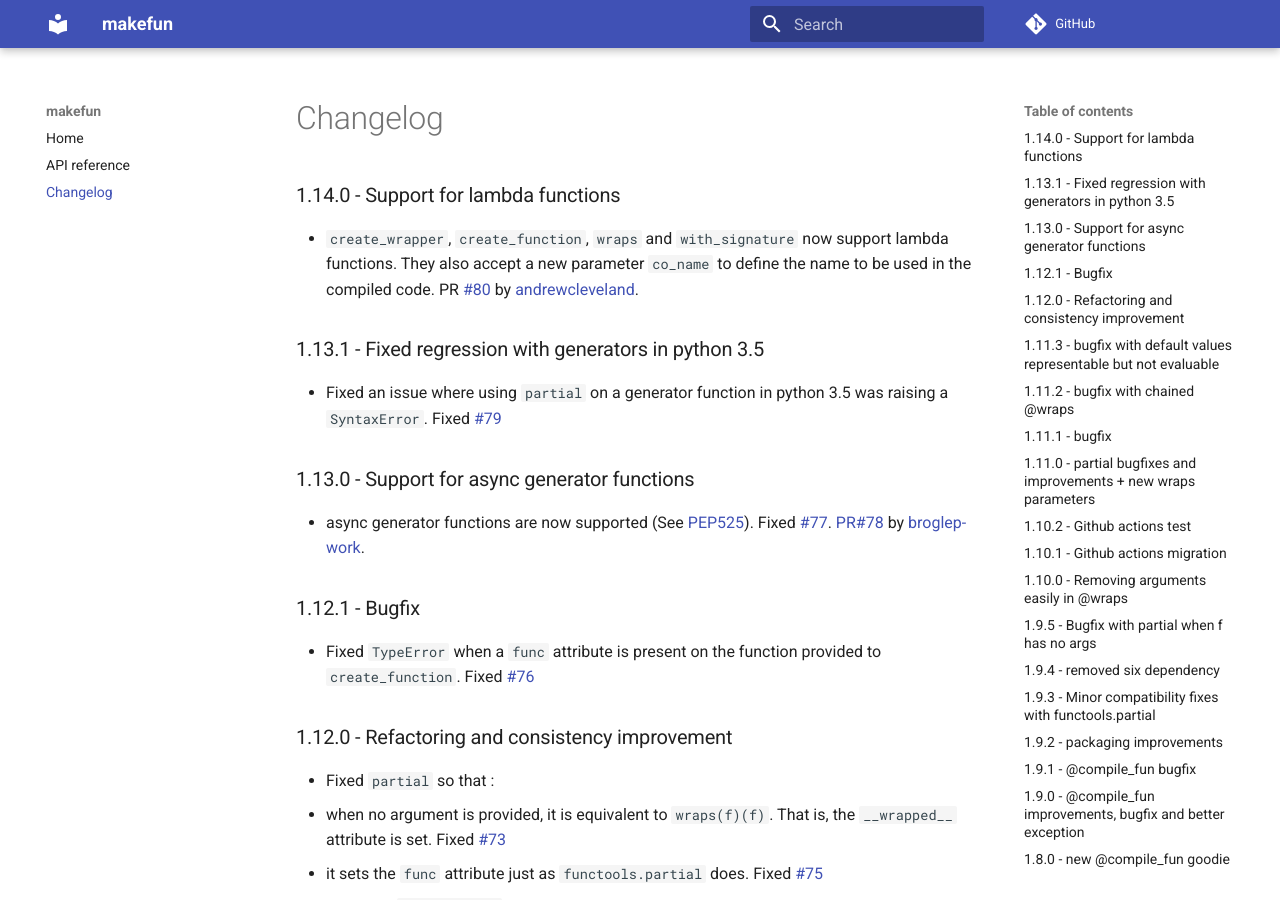
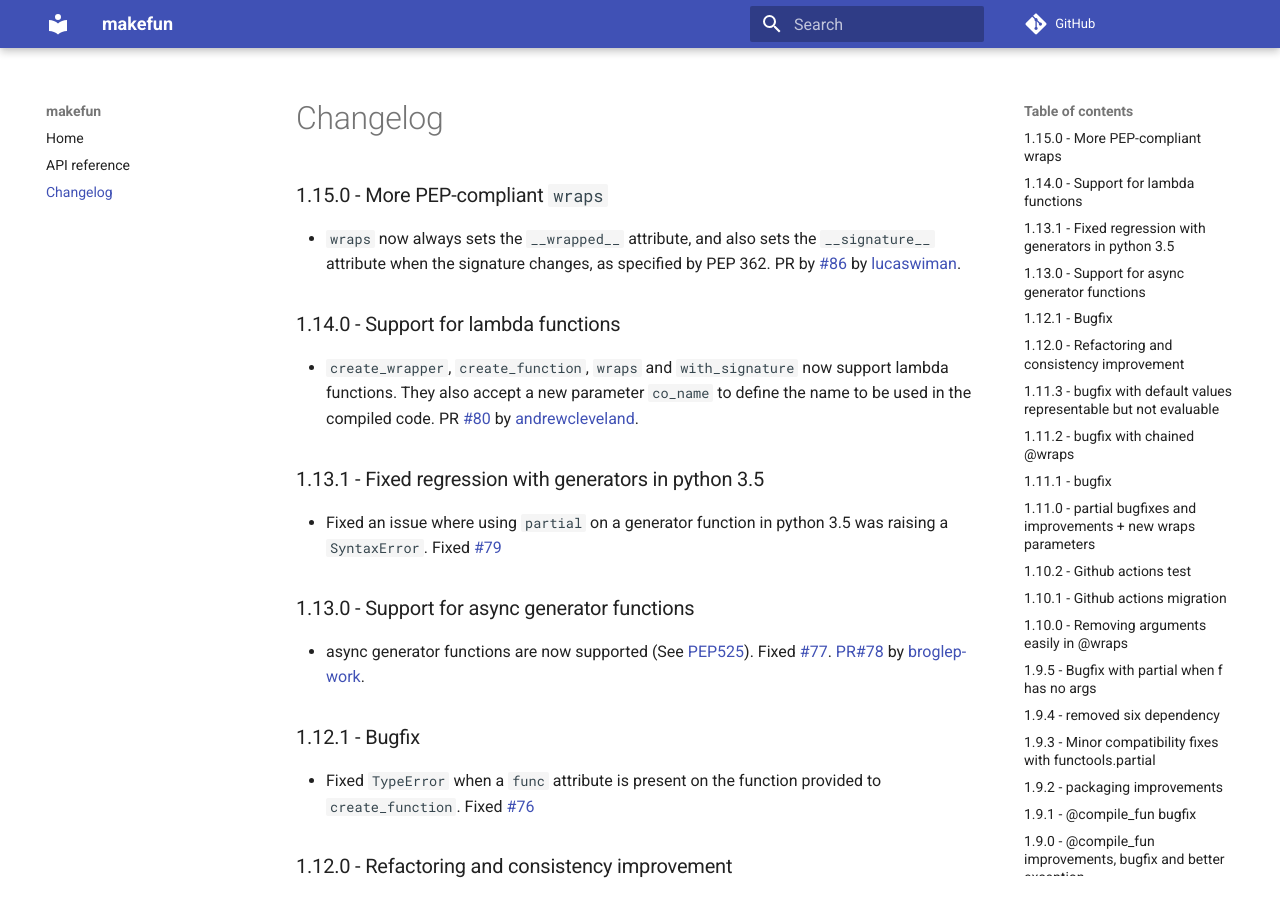
Before and after one commit to smarie/python-makefun, an MkDocs documentation site: the page built from docs/changelog.md, in a window 1280 px wide and 900 px high. Built offline with MkDocs 1.6.1 and Material for MkDocs 9.7.7, drawn with Linux system fonts in a browser that asks for light colours; comment, search, counter and statistics services are not loaded.

Commit message:
1.15.0 changelog

```diff
--- a/docs/changelog.md
+++ b/docs/changelog.md
@@ -1,4 +1,8 @@
 # Changelog
+
+### 1.15.0 - More PEP-compliant `wraps`
+
+ - `wraps` now always sets the `__wrapped__` attribute, and also sets the `__signature__` attribute when the signature changes, as specified by PEP 362. PR []() by [#86](https://github.com/smarie/python-makefun/pull/86) by [lucaswiman](https://github.com/lucaswiman).
 
 ### 1.14.0 - Support for lambda functions
 
```
